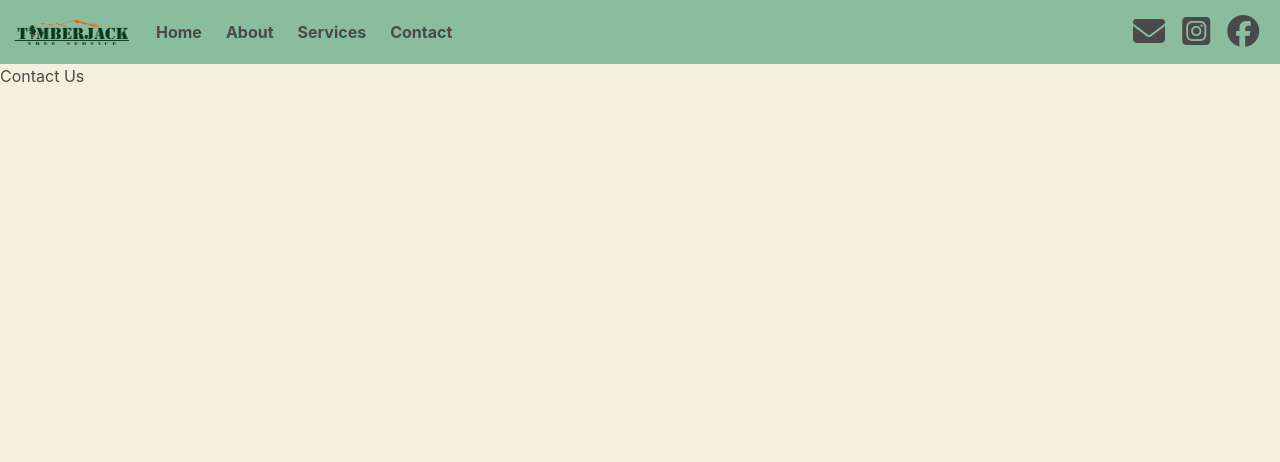
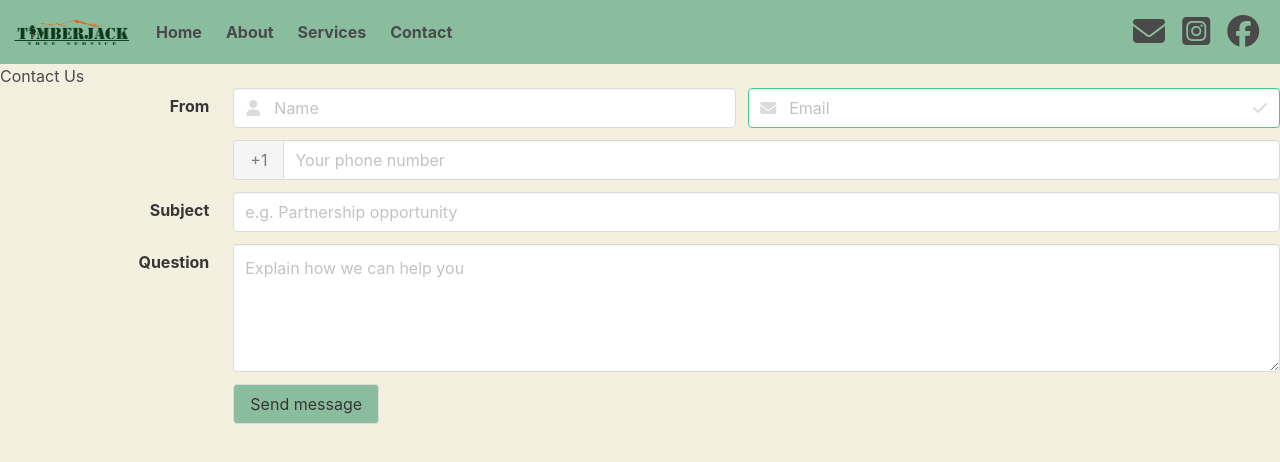
Before and after one commit to jleya95/Lizi-Jake, a Vue app in the folder TimberjackWebsite/vue/: page /contact in a window 1280 px wide. Shown: the top 462 px of the page. Built offline with nearby package versions, Linux system fonts and the light colour scheme.

Commit message:
Added form for email

```diff
--- /dev/null
+++ b/TimberjackWebsite/vue/src/components/ContactComponent.vue
@@ -0,0 +1,124 @@
+<template>
+    <form class="Form">
+    <div class="field is-horizontal">
+  <div class="field-label is-normal">
+    <label class="label">From</label>
+  </div>
+  <div class="field-body">
+    <div class="field">
+      <p class="control is-expanded has-icons-left">
+        <input class="input" type="text" placeholder="Name" v-model="Info.Name">
+        <span class="icon is-small is-left">
+          <i class="fas fa-user"></i>
+        </span>
+      </p>
+    </div>
+    <div class="field">
+      <p class="control is-expanded has-icons-left has-icons-right">
+        <input class="input is-success" type="email" placeholder="Email" v-model="Info.Email">
+        <span class="icon is-small is-left">
+          <i class="fas fa-envelope"></i>
+        </span>
+        <span class="icon is-small is-right">
+          <i class="fas fa-check"></i>
+        </span>
+      </p>
+    </div>
+  </div>
+</div>
+
+<div class="field is-horizontal">
+  <div class="field-label"></div>
+  <div class="field-body">
+    <div class="field is-expanded">
+      <div class="field has-addons">
+        <p class="control">
+          <a class="button is-static">
+            +1
+          </a>
+        </p>
+        <p class="control is-expanded">
+          <input class="input" type="tel" placeholder="Your phone number" v-model="Info.Phone">
+        </p>
+      </div>
+    </div>
+  </div>
+</div>
+
+<div class="field is-horizontal">
+  <div class="field-label is-normal">
+    <label class="label">Subject</label>
+  </div>
+  <div class="field-body">
+    <div class="field">
+      <div class="control">
+        <input class="input" type="text" placeholder="e.g. Partnership opportunity" v-model="Info.Subject">
+      </div>
+    </div>
+  </div>
+</div>
+
+<div class="field is-horizontal">
+  <div class="field-label is-normal">
+    <label class="label">Question</label>
+  </div>
+  <div class="field-body">
+    <div class="field">
+      <div class="control">
+        <textarea class="textarea" placeholder="Explain how we can help you" v-model="Info.Question"></textarea>
+      </div>
+    </div>
+  </div>
+</div>
+
+<div class="field is-horizontal">
+  <div class="field-label">
+    <!-- Left empty for spacing -->
+  </div>
+  <div class="field-body">
+    <div class="field">
+      <div class="control">
+        <button class="button" type="submit" @click="submitForm">
+          Send message
+        </button>
+      </div>
+    </div>
+  </div>
+</div>
+</form>
+</template>
+
+<script>
+import ContactService from '@/services/ContactService.js'
+
+export default {
+
+data(){
+    return{
+Info: {
+Name: "",
+Email: "",
+Phone: "",
+Subject: "",
+Question: "",
+}
+    }
+},
+  methods: {
+    submitForm() {
+        ContactService.formSubmitService(this.Info)
+
+
+    }
+  }
+};
+</script>
+
+<style>
+.button{
+    background-color: rgb(138, 189, 157);
+}
+.button:hover{
+    background-color: orange;
+}
+</style>
--- /dev/null
+++ b/TimberjackWebsite/vue/src/services/ContactService.js
@@ -0,0 +1,12 @@
+import axios from 'axios';
+
+
+export default{
+
+formSubmitService(FormData) {
+         {
+            axios.defaults.headers.post['Content-Type'] = 'application/json';
+            return axios.post('https://formsubmit.co/ajax/ce1e0e48a1c5a5c589191257a5a1d25c', FormData);
+        }
+    },
+};
--- a/TimberjackWebsite/vue/src/views/ContactView.vue
+++ b/TimberjackWebsite/vue/src/views/ContactView.vue
@@ -1,6 +1,15 @@
 <template>
     <h1>Contact Us</h1>
+    <contact-component></contact-component>
 </template>
 
 <script>
+
+import ContactComponent from '../components/ContactComponent.vue';
+
+export default{
+    components: {
+        ContactComponent
+    }
+}
 </script>
```
